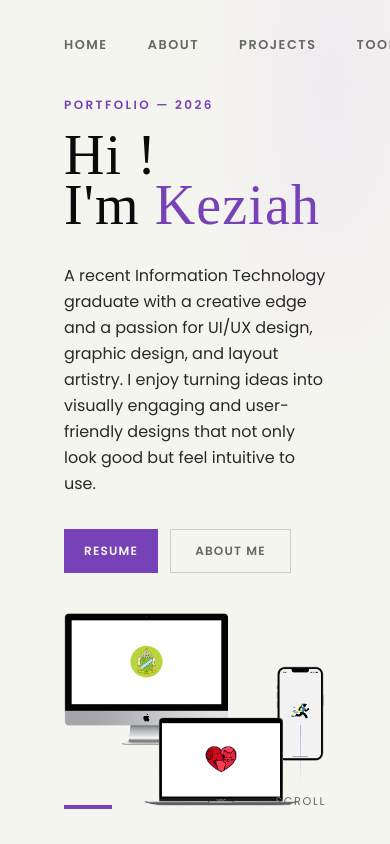
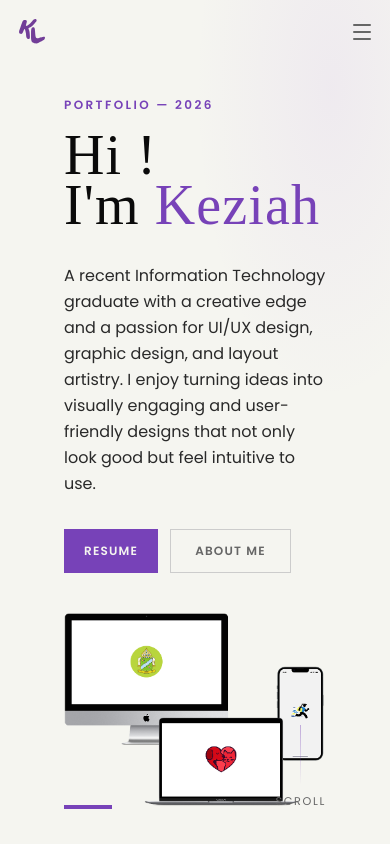
Before and after one commit to kzhhyu/keziah-portfolio, a Next.js app: page / in a window 390 px wide. Shown: the top 844 px of the page. Built offline with nearby package versions, Linux system fonts and the light colour scheme; a web font is replaced by a local one.

Commit message:
Initial commit

```diff
--- a/components/Nav.tsx
+++ b/components/Nav.tsx
@@ -3,6 +3,7 @@
 import { useEffect, useState } from "react";
 import Image from "next/image";
 import { usePathname } from "next/navigation";
+import { Menu, X } from "lucide-react";
 
 const links = [
   { label: "Home", href: "#" },
@@ -14,6 +15,7 @@ const links = [
 
 export default function Nav() {
   const [scrolled, setScrolled] = useState(false);
+  const [mobileMenuOpen, setMobileMenuOpen] = useState(false);
   const pathname = usePathname();
   const isHome = pathname === "/";
 
@@ -23,15 +25,33 @@ export default function Nav() {
     return () => window.removeEventListener("scroll", onScroll);
   }, []);
 
+  // Prevent body scroll when mobile menu is open
+  useEffect(() => {
+    if (mobileMenuOpen) {
+      document.body.style.overflow = "hidden";
+    } else {
+      document.body.style.overflow = "unset";
+    }
+    return () => {
+      document.body.style.overflow = "unset";
+    };
+  }, [mobileMenuOpen]);
+
+  // Close mobile menu when clicking a link
+  const handleLinkClick = () => {
+    setMobileMenuOpen(false);
+  };
+
   return (
+    <>
       <nav
-      className={`fixed top-0 left-0 right-0 z-50 flex justify-between items-center px-16 py-6 transition-all duration-300 ${
+        className={`fixed top-0 left-0 right-0 z-50 flex justify-between items-center px-4 sm:px-8 md:px-16 py-4 sm:py-6 transition-all duration-300 ${
           scrolled
             ? "bg-white/90 backdrop-blur-md border-b border-[#e0e0e0]"
             : "border-b border-transparent"
         }`}
       >
-      <a href="#hero" className="block w-10 h-10">
+        <a href="#hero" className="block w-8 h-8 sm:w-10 sm:h-10">
           <Image
             src="/logo.svg"
             alt="Logo"
@@ -41,18 +61,49 @@ export default function Nav() {
           />
         </a>
 
-      <ul className="flex gap-10 list-none">
+        {/* Desktop Menu - hidden on mobile */}
+        <ul className="hidden md:flex gap-6 lg:gap-10 list-none">
           {links.map(({ label, href }) => (
             <li key={href}>
               <a
                 href={href}
-              className="nav-link text-[0.8rem] tracking-[0.12em] uppercase text-[#666] no-underline hover:text-[#0a0a0a] font-semibold"
+                className="nav-link text-[0.75rem] lg:text-[0.8rem] tracking-[0.12em] uppercase text-[#666] no-underline hover:text-[#0a0a0a] font-semibold whitespace-nowrap"
               >
                 {label}
               </a>
             </li>
           ))}
         </ul>
+
+        {/* Mobile Menu Button */}
+        <button
+          onClick={() => setMobileMenuOpen(!mobileMenuOpen)}
+          className="md:hidden text-[#666] hover:text-[#7742b8] transition-colors z-50"
+          aria-label="Toggle menu"
+        >
+          {mobileMenuOpen ? <X size={24} /> : <Menu size={24} />}
+        </button>
       </nav>
+
+      {/* Mobile Menu Overlay */}
+      <div
+        className={`fixed top-0 left-0 right-0 bottom-0 z-40 bg-white transform transition-transform duration-300 ${
+          mobileMenuOpen ? "translate-x-0" : "translate-x-full"
+        } md:hidden`}
+      >
+        <div className="flex flex-col items-center justify-center min-h-screen gap-8">
+          {links.map(({ label, href }) => (
+            <a
+              key={href}
+              href={href}
+              onClick={handleLinkClick}
+              className="text-[1.2rem] tracking-[0.12em] uppercase text-[#666] hover:text-[#7742b8] font-semibold transition-colors"
+            >
+              {label}
+            </a>
+          ))}
+        </div>
+      </div>
+    </>
   );
 }
--- a/package.json
+++ b/package.json
@@ -8,6 +8,7 @@
     "start": "next start"
   },
   "dependencies": {
+    "lucide-react": "^1.17.0",
     "next": "14.2.3",
     "react": "^18",
     "react-dom": "^18"
```
Also changed, not shown: 1 other file (tests, documents, lock files or other folders). Lines whose indentation alone changed are shown as unchanged.
